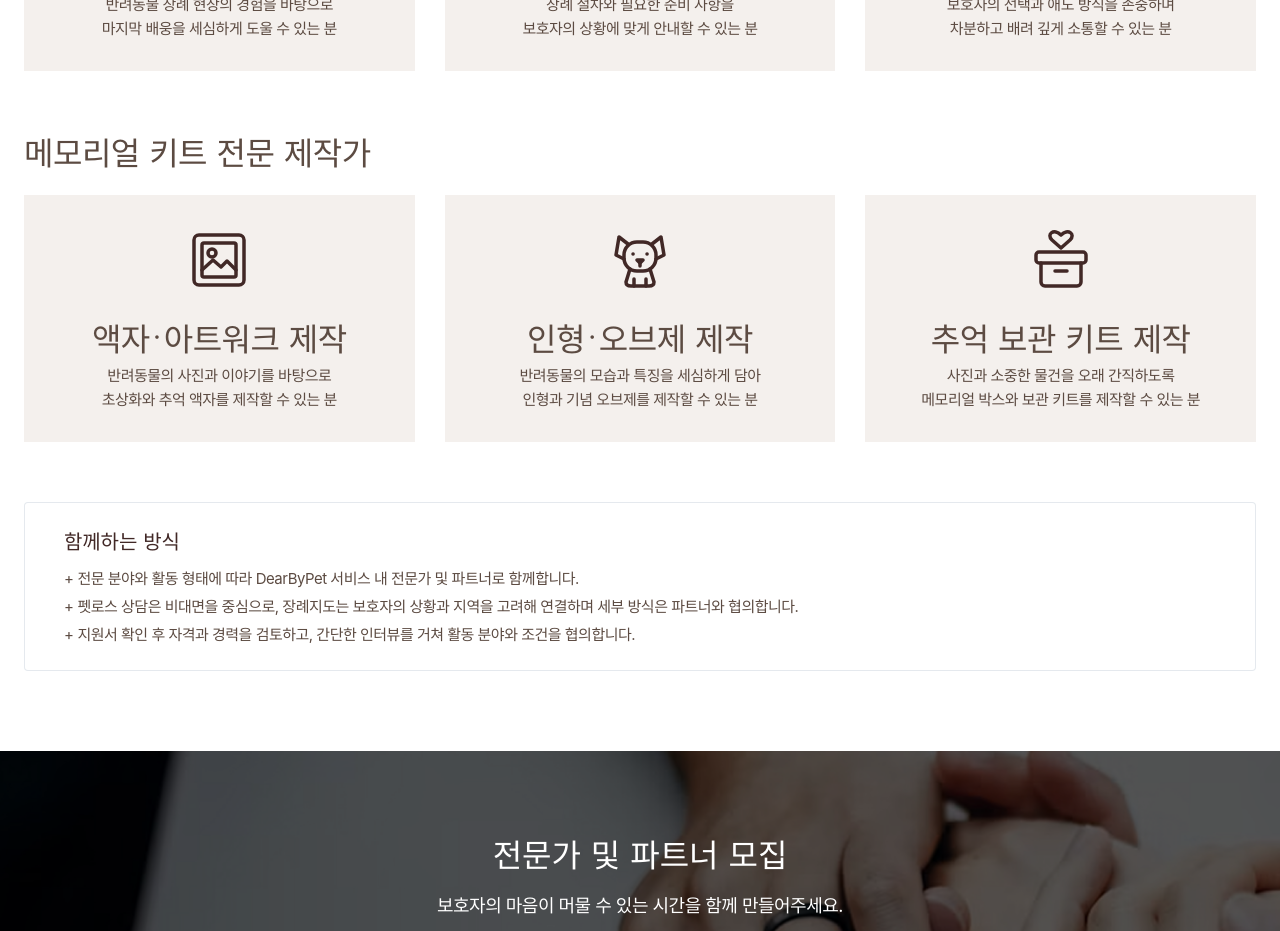
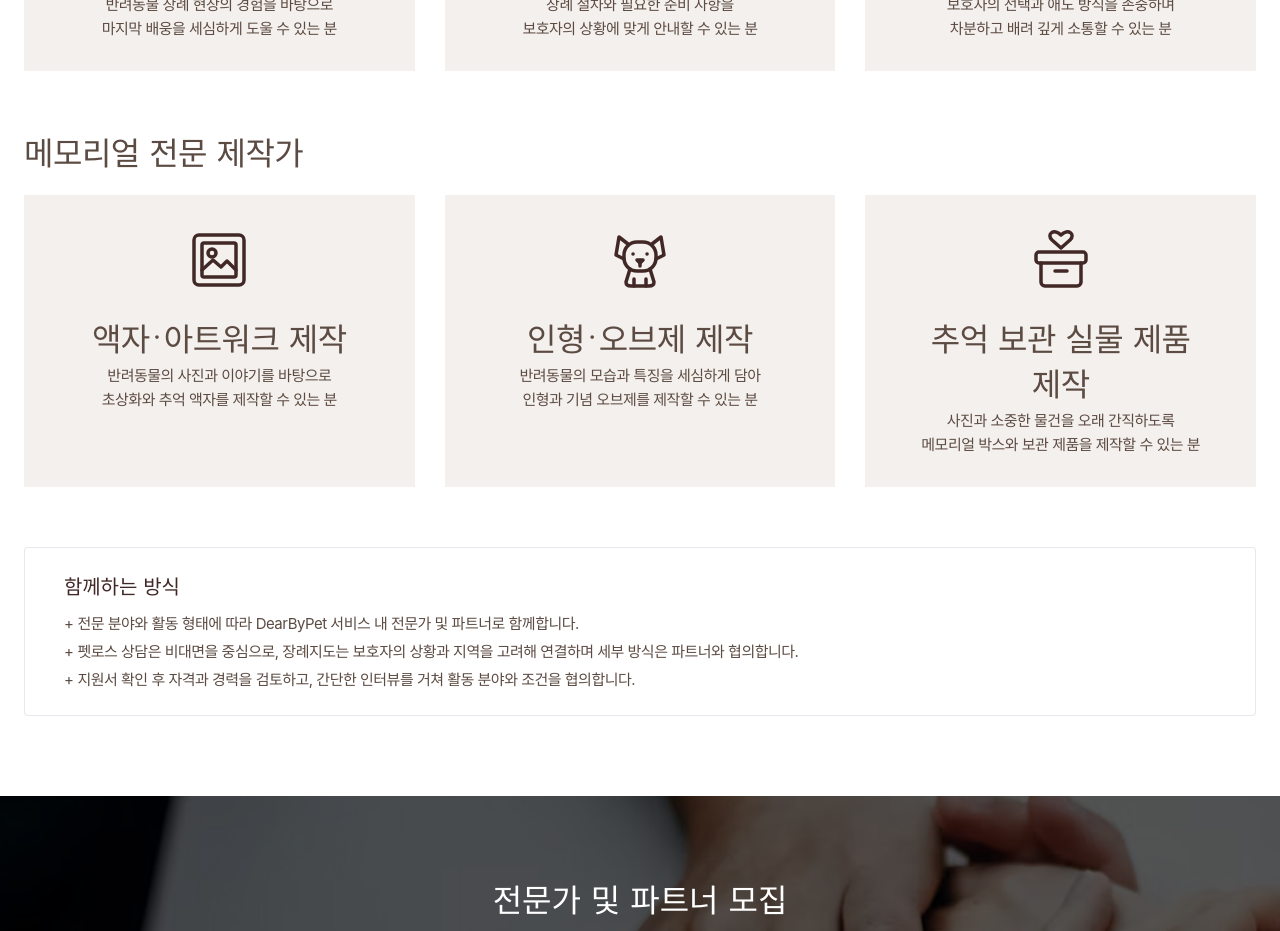
Before and after one commit to designaney-cpu/dearbypet, a Next.js app: page /expert in a window 1280 px wide. Shown: the part 1380-2311 px from the top of the page. Built offline with nearby package versions, Linux system fonts and the light colour scheme; a web font is replaced by a local one.

Commit message:
Add files via upload

```diff
--- a/components/Expert_info.tsx
+++ b/components/Expert_info.tsx
@@ -72,10 +72,10 @@ const memorialQualifications = [
     icon: "doll",
   },
   {
-    title: "추억 보관 키트 제작",
+    title: "추억 보관 실물 제품 제작",
     description: [
       "사진과 소중한 물건을 오래 간직하도록",
-      "메모리얼 박스와 보관 키트를 제작할 수 있는 분",
+      "메모리얼 박스와 보관 제품을 제작할 수 있는 분",
     ],
     icon: "box",
   },
@@ -318,11 +318,11 @@ export default function PartnerRecruit() {
         </div>
       </div>
 
-      {/* 메모리얼 키트 전문 제작가 */}
+      {/* 메모리얼 전문 제작가 */}
       <div className="px-6">
         <div className="mx-auto flex max-w-[1356px] flex-col gap-5 lg:gap-6">
           <h3 className="font-gowun text-[26px] font-normal leading-[40px] tracking-[-0.5px] lg:text-[32px]">
-            메모리얼 키트 전문 제작가
+            메모리얼 전문 제작가
           </h3>
 
           <ul className="grid gap-5 lg:grid-cols-3 lg:gap-[30px]">
```
